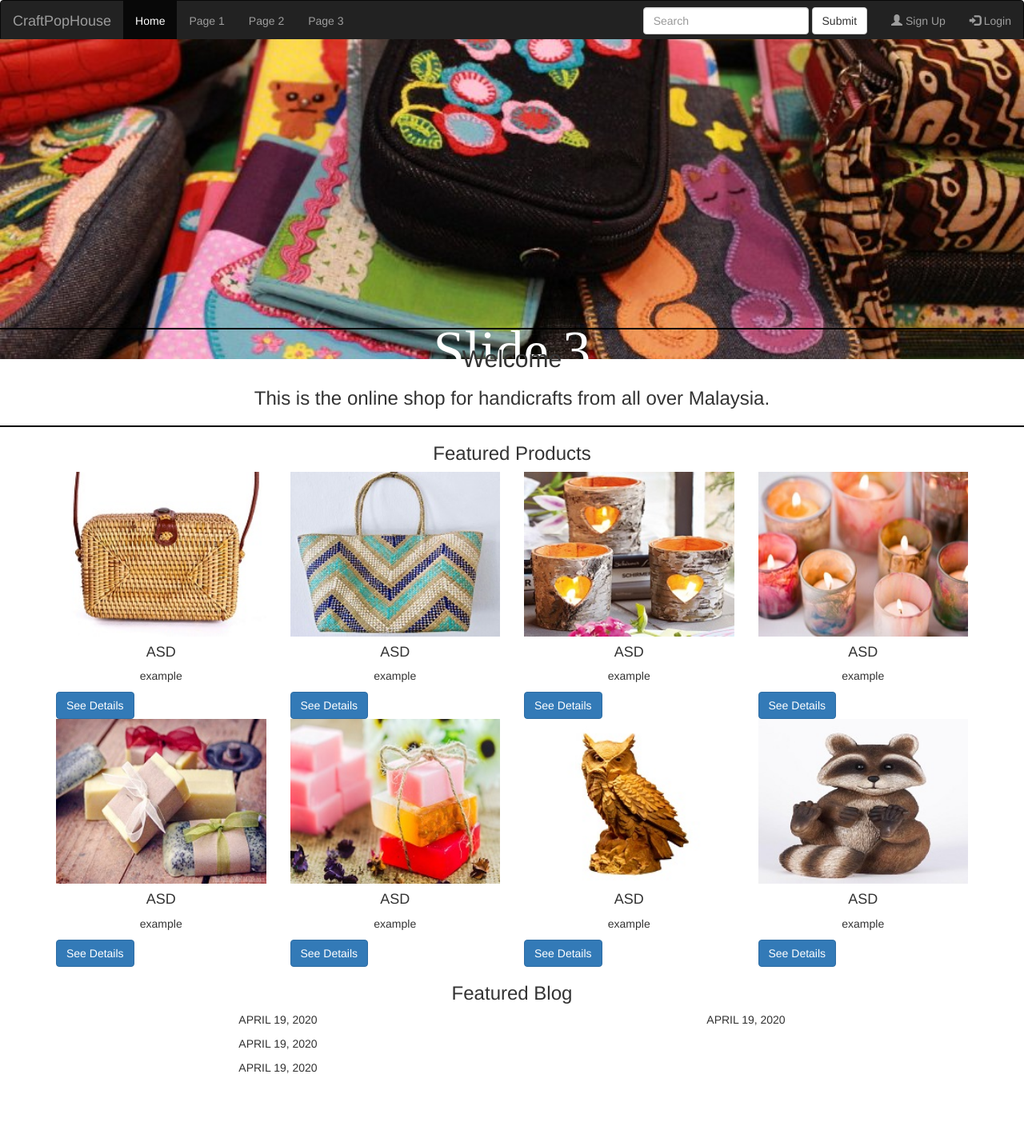
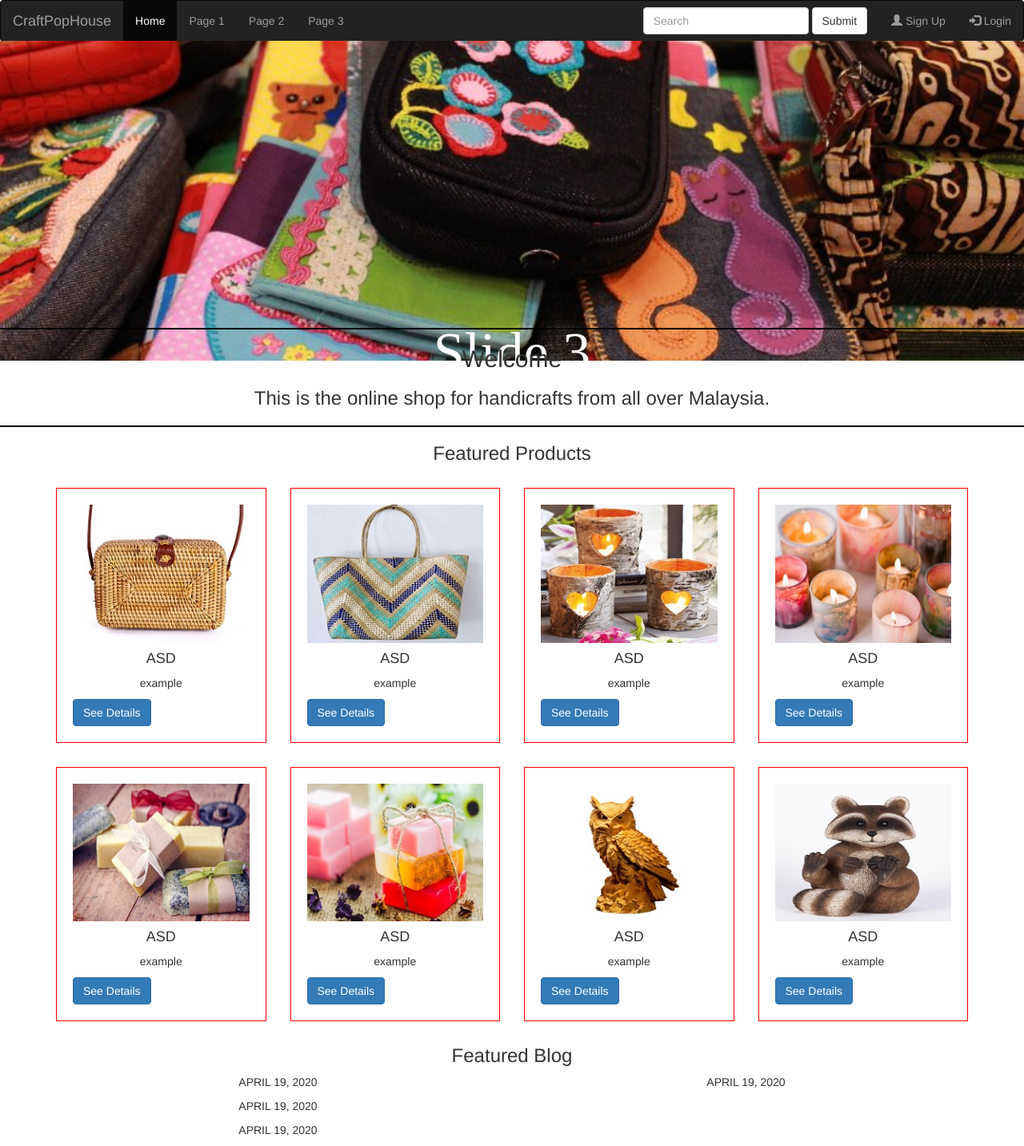
Before and after one commit to yanting0831/Craft_Pop_House_DP2, a PHP site: page / in a window 1280 px wide. Shown: the whole page at 80% size. Before the commit the page ends 1342 px from the top, so only its background shows below. Run offline with PHP 8.4, Linux system fonts and the light colour scheme.

Commit message:
Update homepagestyle.css

```diff
--- a/styles/homepagestyle.css
+++ b/styles/homepagestyle.css
@@ -8,7 +8,7 @@ html, body
 
 .slide_container slider
 {
-	margin-top: -23px;
+	margin-top: -21px;
 	display:block;
 	width: 100%;
 	height: 50%;
@@ -118,8 +118,29 @@ html, body
 {
 	text-align: center;
 }
+#firstcol
+{
+	margin-top: 20px;
+}
+.item
+{
+	padding: 20px;
+	border: 1px solid red;
+}
+
+#secondcol
+{
+	margin-top: 30px;
+}
+
+.blog
+{
+	margin-top: 30px;
+}
 
 footer
 {
-	background-color:#4285F4;
+	margin-top: 20px;
+	background-color:#252525;
+	color: white;
 }
```
